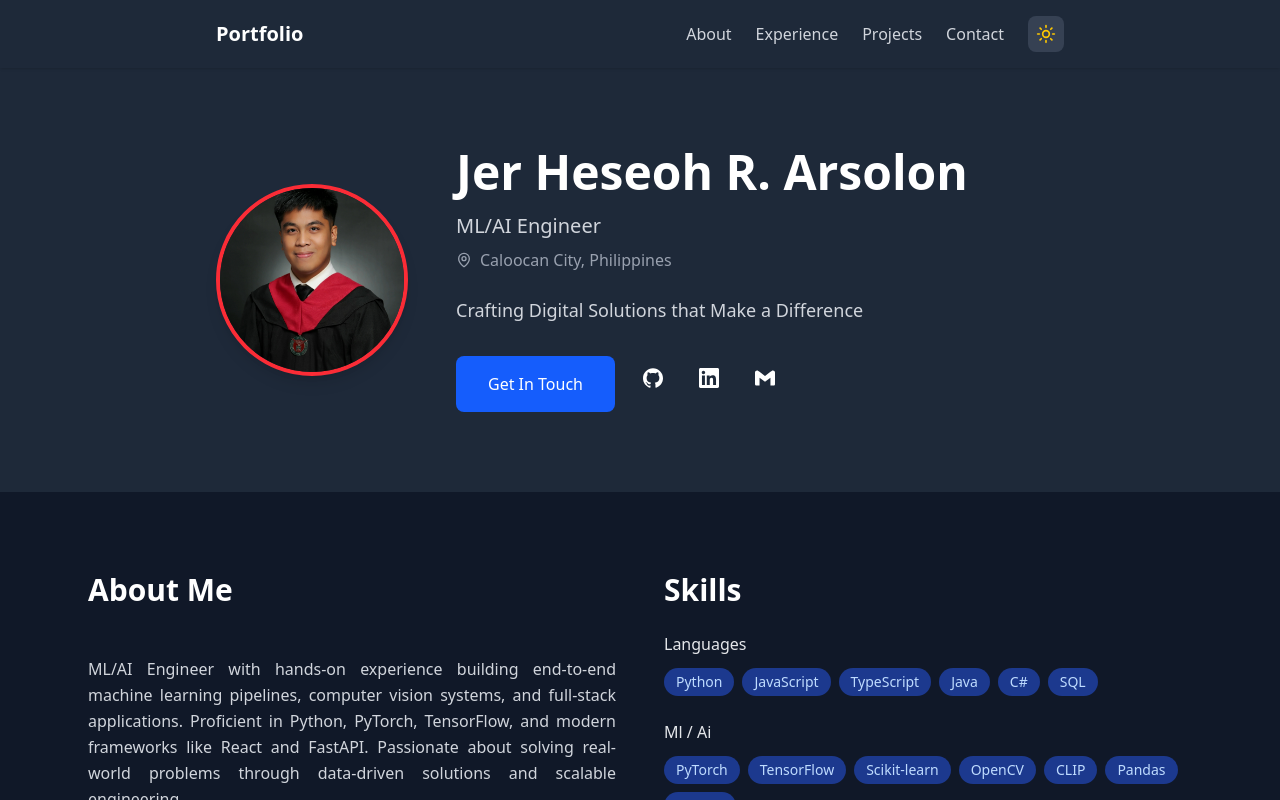
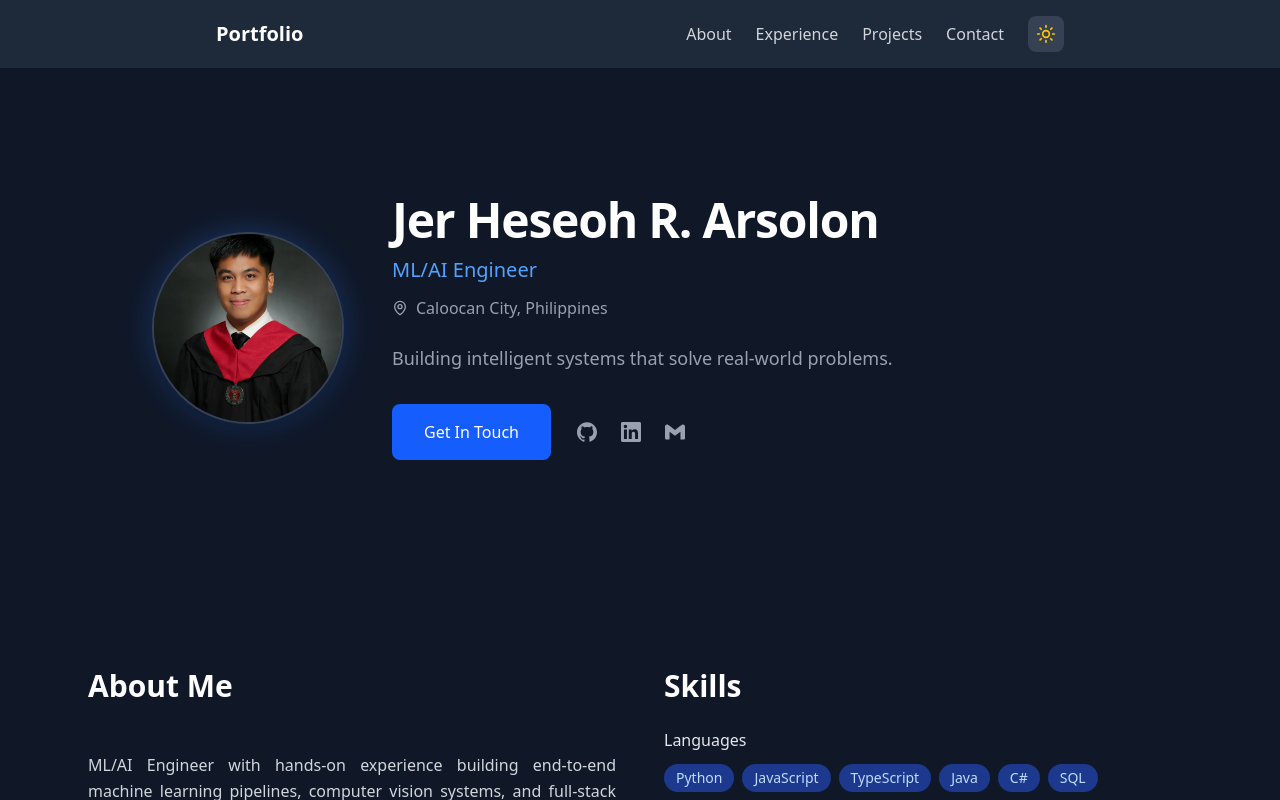
Before and after one commit to JIhushiru/portfolio, a React (Vite) app in the folder frontend/: page / in a window 1280 px wide. Built offline with nearby package versions, Linux system fonts and the light colour scheme.

Commit message:
ui: improve Hero section layout and typography

```diff
--- a/frontend/src/sections/Hero.tsx
+++ b/frontend/src/sections/Hero.tsx
@@ -8,38 +8,41 @@ type Props = {
 
 export default function Hero({ isDarkMode }: Props) {
     return (
-        <section className={`${isDarkMode ? 'bg-gray-800' : 'bg-white'} py-20`}>
-            <div className="max-w-4xl mx-auto px-6">
+        <section className={`${isDarkMode ? 'bg-gray-900' : 'bg-gray-50'} py-24 md:py-32`}>
+            <div className="max-w-5xl mx-auto px-6">
                 <div className="flex flex-col md:flex-row items-center gap-12">
-                    <img
-                        src="/me.jpeg"
-                        alt="Jer Heseoh Arsolon"
-                        className="w-48 h-48 rounded-full object-cover border-4 border-red-500 shadow-lg hover:shadow-blue-500/50 transition-shadow duration-300"
-                    />
-                    <div className="flex-1">
-                        <h1 className={`text-4xl md:text-5xl font-bold ${isDarkMode ? 'text-white' : 'text-gray-900'} mb-4`}>
+                    <div className="relative">
+                        <div className={`absolute -inset-1 rounded-full ${isDarkMode ? 'bg-blue-500/20' : 'bg-blue-500/10'} blur-md`}></div>
+                        <img
+                            src="/me.jpeg"
+                            alt="Jer Heseoh Arsolon"
+                            className={`relative w-48 h-48 rounded-full object-cover border-2 ${isDarkMode ? 'border-gray-700' : 'border-gray-200'} shadow-lg`}
+                        />
+                    </div>
+                    <div className="flex-1 text-center md:text-left">
+                        <h1 className={`text-4xl md:text-5xl font-bold ${isDarkMode ? 'text-white' : 'text-gray-900'} mb-3 tracking-tight`}>
                             Jer Heseoh R. Arsolon
                         </h1>
-                        <p className={`text-xl ${isDarkMode ? 'text-gray-300' : 'text-gray-600'} mb-2`}>
+                        <p className={`text-xl font-medium ${isDarkMode ? 'text-blue-400' : 'text-blue-600'} mb-3`}>
                             ML/AI Engineer
                         </p>
-                        <div className={`flex items-center ${isDarkMode ? 'text-gray-400' : 'text-gray-500'} mb-6`}>
+                        <div className={`flex items-center justify-center md:justify-start ${isDarkMode ? 'text-gray-400' : 'text-gray-500'} mb-6`}>
                             <MapPin className="w-4 h-4 mr-2"/>
                             <span>Caloocan City, Philippines</span>
                         </div>
-                        <p className={`text-lg ${isDarkMode ? 'text-gray-300' : 'text-gray-700'} mb-8 max-w-2xl`}>
-                            Crafting Digital Solutions that Make a Difference
+                        <p className={`text-lg ${isDarkMode ? 'text-gray-400' : 'text-gray-600'} mb-8 max-w-xl`}>
+                            Building intelligent systems that solve real-world problems.
                         </p>
-                        <div className="flex space-x-4">
+                        <div className="flex flex-col sm:flex-row items-center gap-4">
                             <ContactModal isDarkMode={isDarkMode}/>
-                            <div className="flex space-x-3">
-                                <a href="https://github.com/JIhushiru" className={`p-3 ${isDarkMode ? 'text-white hover:text-blue-300' : 'text-gray-600 hover:text-gray-900'} transition-colors`}>
+                            <div className="flex space-x-1">
+                                <a href="https://github.com/JIhushiru" className={`p-2.5 rounded-lg ${isDarkMode ? 'text-gray-400 hover:text-white hover:bg-gray-800' : 'text-gray-500 hover:text-gray-900 hover:bg-gray-100'} transition-all`}>
                                     <SiGithub className="w-5 h-5"/>
                                 </a>
-                                <a href="https://www.linkedin.com/in/jhra/" className={`p-3 ${isDarkMode ? 'text-white hover:text-blue-300' : 'text-gray-600 hover:text-gray-900'} transition-colors`}>
+                                <a href="https://www.linkedin.com/in/jhra/" className={`p-2.5 rounded-lg ${isDarkMode ? 'text-gray-400 hover:text-white hover:bg-gray-800' : 'text-gray-500 hover:text-gray-900 hover:bg-gray-100'} transition-all`}>
                                     <SiLinkedin className="w-5 h-5"/>
                                 </a>
-                                <a href="mailto:jhrarsolon@gmail.com" className={`p-3 ${isDarkMode ? 'text-white hover:text-blue-300' : 'text-gray-600 hover:text-gray-900'} transition-colors`}>
+                                <a href="mailto:jhrarsolon@gmail.com" className={`p-2.5 rounded-lg ${isDarkMode ? 'text-gray-400 hover:text-white hover:bg-gray-800' : 'text-gray-500 hover:text-gray-900 hover:bg-gray-100'} transition-all`}>
                                     <SiGmail className="w-5 h-5"/>
                                 </a>
                             </div>
```
